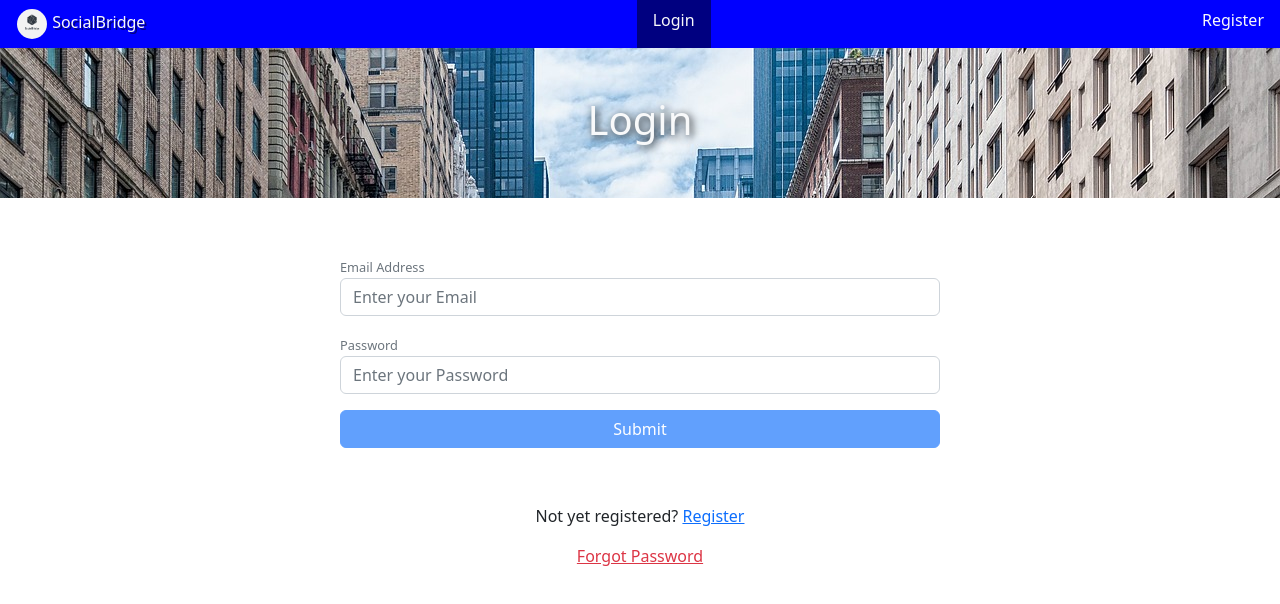
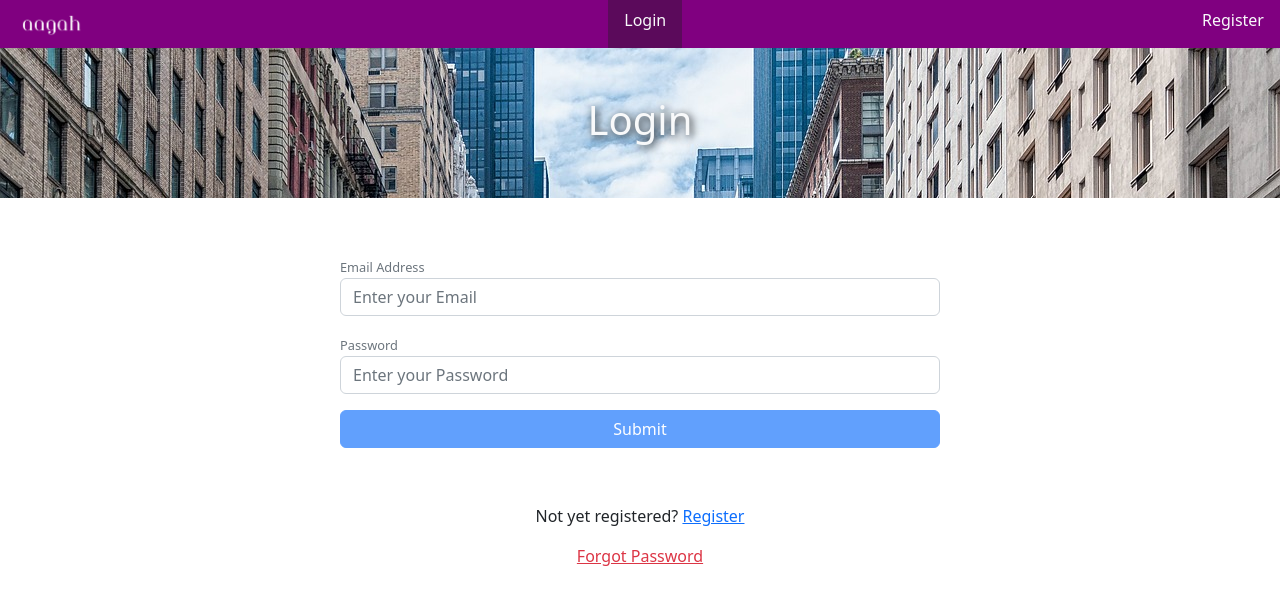
Before and after one commit to Hasnu555/Asg1, a Next.js app in the folder client/: page /login in a window 1280 px wide. Shown: the top 604 px of the page. Built offline with nearby package versions, Linux system fonts and the light colour scheme.

Commit message:
Nav bar deisgn minor changes

```diff
--- a/client/components/Nav.js
+++ b/client/components/Nav.js
@@ -24,11 +24,12 @@ const Nav = () => {
   return (
     <nav
       className="nav d-flex justify-content-between"
-      style={{ backgroundColor: "blue" }}
+      style={{ backgroundColor: "purple" }}
     >
       <Link href="/" className="nav-link text-light logo">
-        <Avatar src={'/images/logo.png'}/> SocialBridge
-      </Link>
+  <Avatar src={'/images/logoL.png'} className="logo" />
+</Link>
+
 
 
       {state !== null ? (
--- a/client/pages/login.js
+++ b/client/pages/login.js
@@ -37,6 +37,7 @@ const Login = () => {
       window.localStorage.setItem('auth',JSON.stringify(data));
       document.cookie = `token=${data.token}`;
       localStorage.setItem("token", data.token);
+      //sending user to dashboard by default
       router.push("/");
     } catch (err) {
       if (err.response && err.response.data) {
--- a/client/public/css/styles.css
+++ b/client/public/css/styles.css
@@ -5,11 +5,13 @@
     text-shadow: 2px 2px 8px #000;
 }
 .logo{
-    text-shadow: 2px 2px navy;
+    text-shadow: 2px 2px rgb(91, 10, 91);
+    width: auto;
+
 }
 
 .active{
-    background-color: navy;
+    background-color: rgb(91, 10, 91);
 }
 
 .pointer {
```
Also changed, not shown: client/public/images/logo.png, client/public/images/logoL.png (added), 1 other file (tests, documents, lock files or other folders).
